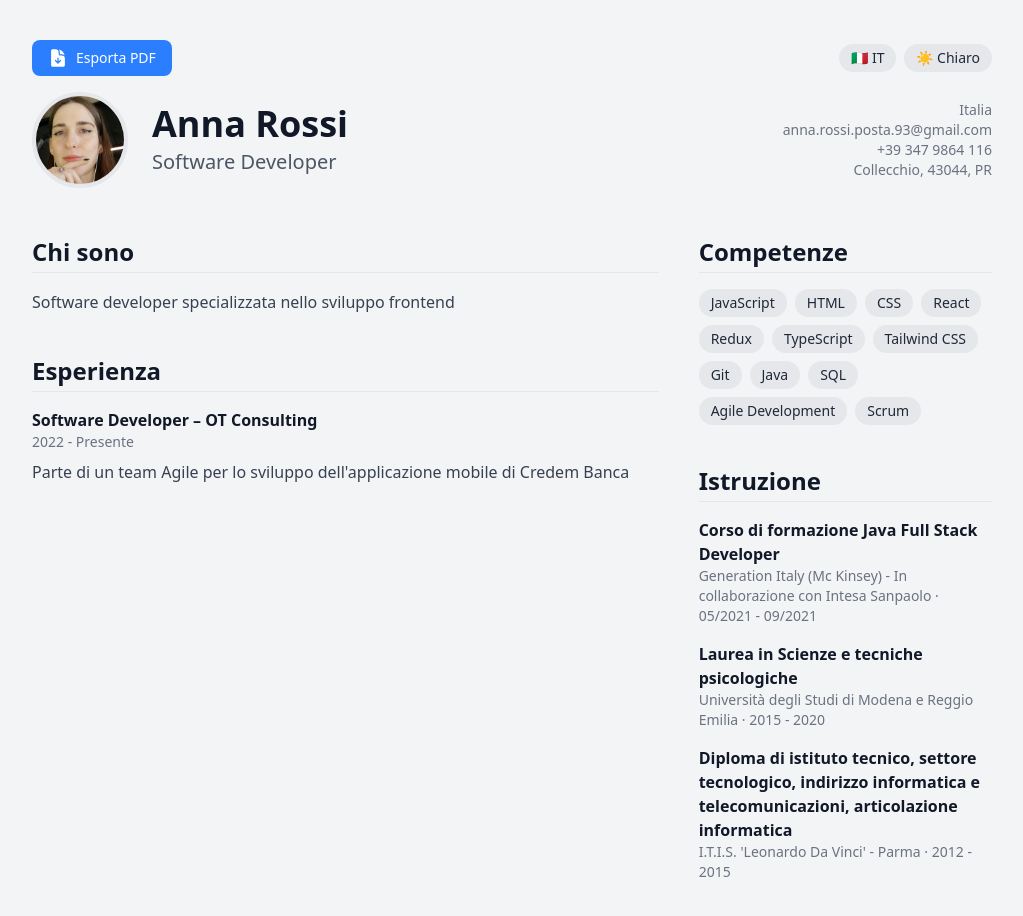
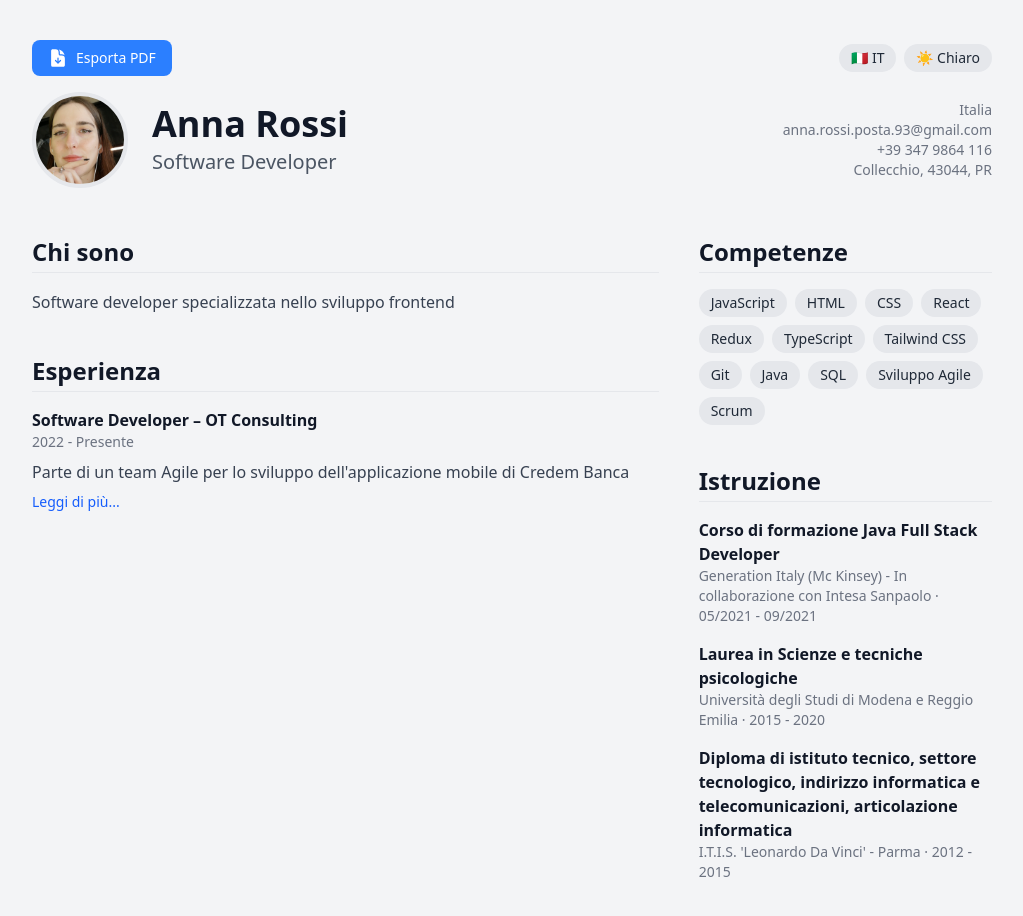
Before and after one commit to Blackswanna0/curriculum_vitae, a React (Vite) app: page / in a window 1280 px wide. Shown: the top 916 px of the page, without its empty margins (128-1151 px from the left). Built offline with nearby package versions, Linux system fonts and the light colour scheme.

Commit message:
aggiunta btn read more

```diff
--- a/src/components/cv/Experience.jsx
+++ b/src/components/cv/Experience.jsx
@@ -1,9 +1,15 @@
+import { useState } from 'react'
 import { useTranslation } from 'react-i18next'
 import Section from '../layout/Section'
 
 export default function Experience() {
   const { t } = useTranslation()
   const experience = t('experience.items', { returnObjects: true })
+  const [expandedIndex, setExpandedIndex] = useState(null)
+
+  const toggleExpand = (index) => {
+    setExpandedIndex(expandedIndex === index ? null : index)
+  }
 
   return (
     <Section title={t('sections.experience')}>
@@ -19,6 +25,23 @@ export default function Experience() {
             <p className="mt-2 text-gray-700 dark:text-gray-300">
               {job.description}
             </p>
+            {job.details && (
+              <>
+                {expandedIndex === index && (
+                  <p className="mt-2 text-gray-600 dark:text-gray-400 text-sm whitespace-pre-line">
+                    {job.details}
+                  </p>
+                )}
+                <button
+                  onClick={() => toggleExpand(index)}
+                  className="mt-2 text-sm text-blue-600 dark:text-blue-400 hover:underline focus:outline-none"
+                >
+                  {expandedIndex === index
+                    ? t('experience.readLess')
+                    : t('experience.readMore')}
+                </button>
+              </>
+            )}
           </div>
         ))}
       </div>
--- a/src/locales/en.json
+++ b/src/locales/en.json
@@ -15,7 +15,7 @@
       "education": "Education"
     },
     "about": {
-      "description": "Software developer specialized in frontend development"
+      "description": "Software developer specialized in frontend development."
     },
     "skills": {
       "list": [
@@ -34,12 +34,15 @@
       ]
     },
     "experience": {
+      "readMore": "Read more...",
+      "readLess": "Show less",
       "items": [
         {
           "company": "OT Consulting",
           "role": "Software Developer",
           "period": "2022 - Present",
-          "description": "Part of an Agile team for the development of Credem Bank's mobile application"
+          "description": "Part of an Agile team for the development of Credem Bank's mobile application",
+          "details": "Active collaboration within a team using Agile/Scrum methodology.\nDevelopment and maintenance of mobile app frontend features using the Kony framework.\nIntegration of external functionalities through Java wrappers.\nParticipation in daily standups, sprint planning, and retrospectives.\nImplementation of responsive solutions and application performance optimization."
         }
       ]
     },
--- a/src/locales/it.json
+++ b/src/locales/it.json
@@ -29,17 +29,20 @@
         "Git",
         "Java",
         "SQL",
-        "Agile Development",
+        "Sviluppo Agile",
         "Scrum"
       ]
     },
     "experience": {
+      "readMore": "Leggi di più...",
+      "readLess": "Mostra meno",
       "items": [
         {
           "company": "OT Consulting",
           "role": "Software Developer",
           "period": "2022 - Presente",
-          "description": "Parte di un team Agile per lo sviluppo dell'applicazione mobile di Credem Banca"
+          "description": "Parte di un team Agile per lo sviluppo dell'applicazione mobile di Credem Banca",
+          "details": "Collaborazione attiva all'interno di un team in metodologia Agile/Scrum.\nSviluppo e manutenzione di funzionalità frontend dell'app mobile utilizzando il framework Kony.\nIntegrazione di funzionalità esterne tramite wrappers in Java.\nPartecipazione a daily, pianificazione degli sprint e retrospettive.\nImplementazione di soluzioni responsive e ottimizzazione delle performance dell'applicazione."
         }
       ]
     },
```
